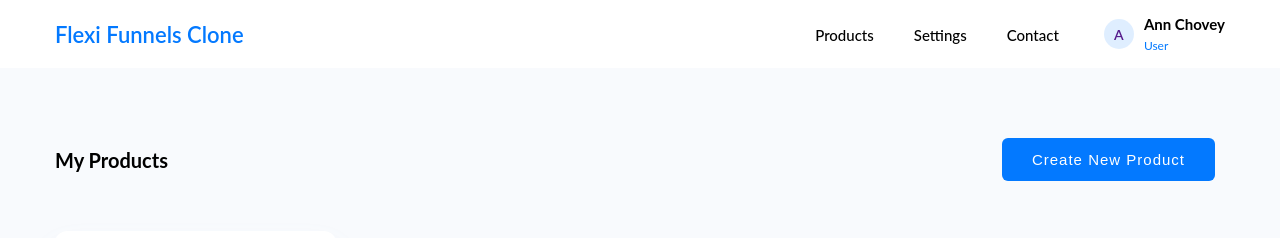
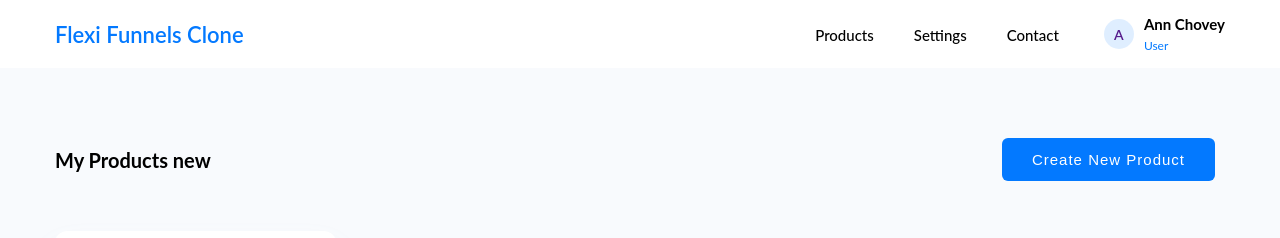
Before and after one commit to PixelnxDharmesh/pixel_funnel, a React (Create React App) app: page /products in a window 1280 px wide. Shown: the top 238 px of the page. Built offline with nearby package versions, Linux system fonts and the light colour scheme.

Commit message:
new changes heading

```diff
--- a/src/components/CardsList.js
+++ b/src/components/CardsList.js
@@ -57,7 +57,7 @@ function CardsList() {
           <>
             <div className="ffc-head-flex">
               <div className="ffc-section-heading">
-                <h3 className="ffc-heading">My Products</h3>
+                <h3 className="ffc-heading">My Products new</h3>
               </div>
               <div className="ffc-header-btn ffc-btn_1">
                 <button className="ffc-btn" onClick={toggleModal}>Create New Product</button>
```
